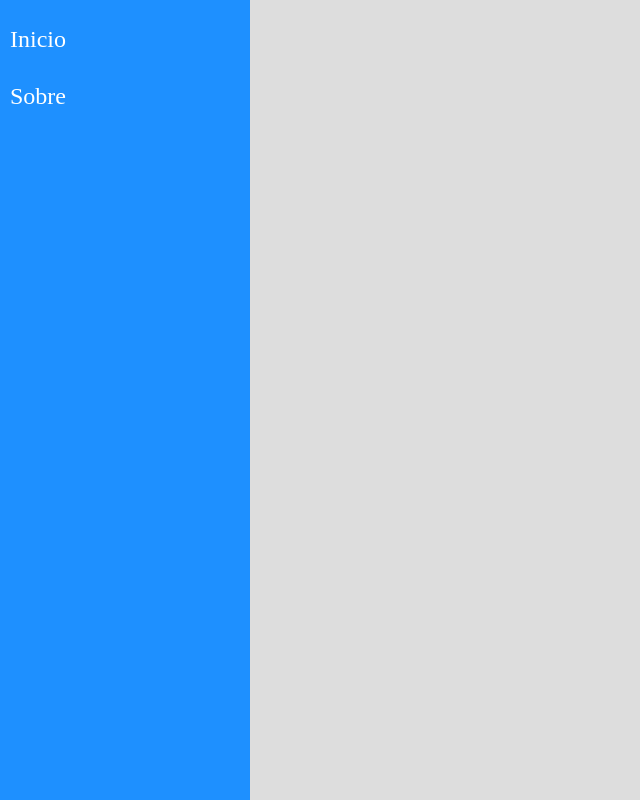
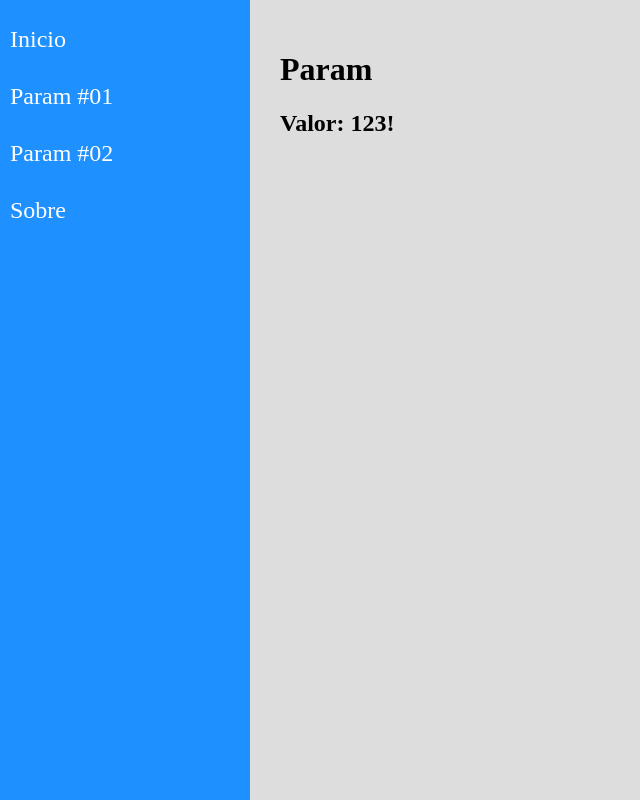
Before and after one commit to silvarafaell/Curso_React_Redux, a React (Create React App) app in the folder navegacao/: page /param/123 in a window 1280 px wide. Before the commit this address had no page. Shown: the whole page, without its empty margins (0-640 px from the left). Built offline with nearby package versions, Linux system fonts and the light colour scheme.

Commit message:
Navegacao com Parametro-Navegacao com React Router

```diff
--- a/navegacao/src/components/layout/Context.jsx
+++ b/navegacao/src/components/layout/Context.jsx
@@ -4,12 +4,14 @@
 
 import Home from '../../views/examples/Home'
 import About from '../../views/examples/About'
+import Param from '../../views/examples/Param'
 
 const Context = props => (
     <main className="Context">
         <Routes>
             <Route path="/" caseSensitive={false} element={<Home />} />
             <Route path="/about" caseSensitive={false} element={<About />} />
+            <Route path="/param/:id" caseSensitive={false} element={<Param />} />
         </Routes>
     </main>
 )
--- a/navegacao/src/components/layout/Menu.jsx
+++ b/navegacao/src/components/layout/Menu.jsx
@@ -11,6 +11,12 @@
                     <Link to="/">Inicio</Link>
                 </li>
                 <li>
+                    <Link to="/param/123">Param #01</Link>
+                </li>
+                <li>
+                    <Link to="/param/legal">Param #02</Link>
+                </li>
+                <li>
                     <Link to="/about">Sobre</Link>
                 </li>
             </ul>
--- a/navegacao/src/views/examples/About.jsx
+++ b/navegacao/src/views/examples/About.jsx
@@ -3,7 +3,7 @@
 const About = props => (
     <div className="About">
         <h1>Sobre</h1>
-        <p>O nosso sistema foi criado...</p>
+        <h2>O nosso sistema foi criado...</h2>
     </div>
 )
 
--- a/navegacao/src/views/examples/Home.jsx
+++ b/navegacao/src/views/examples/Home.jsx
@@ -3,7 +3,7 @@
 const Home = props => (
     <div className="Home">
         <h1>Inicio</h1>
-        <p>Bem Vindo!</p>
+        <h2>Bem Vindo!</h2>
     </div>
 )
 
--- /dev/null
+++ b/navegacao/src/views/examples/Param.jsx
@@ -0,0 +1,15 @@
+import React from 'react'
+
+import { useParams } from 'react-router-dom'
+
+const Param = props => {
+    const { id } = useParams()
+    return (
+        <div className="Param">
+            <h1>Param</h1>
+            <h2>Valor: {id}!</h2>
+        </div>
+    )
+}
+
+export default Param
```
